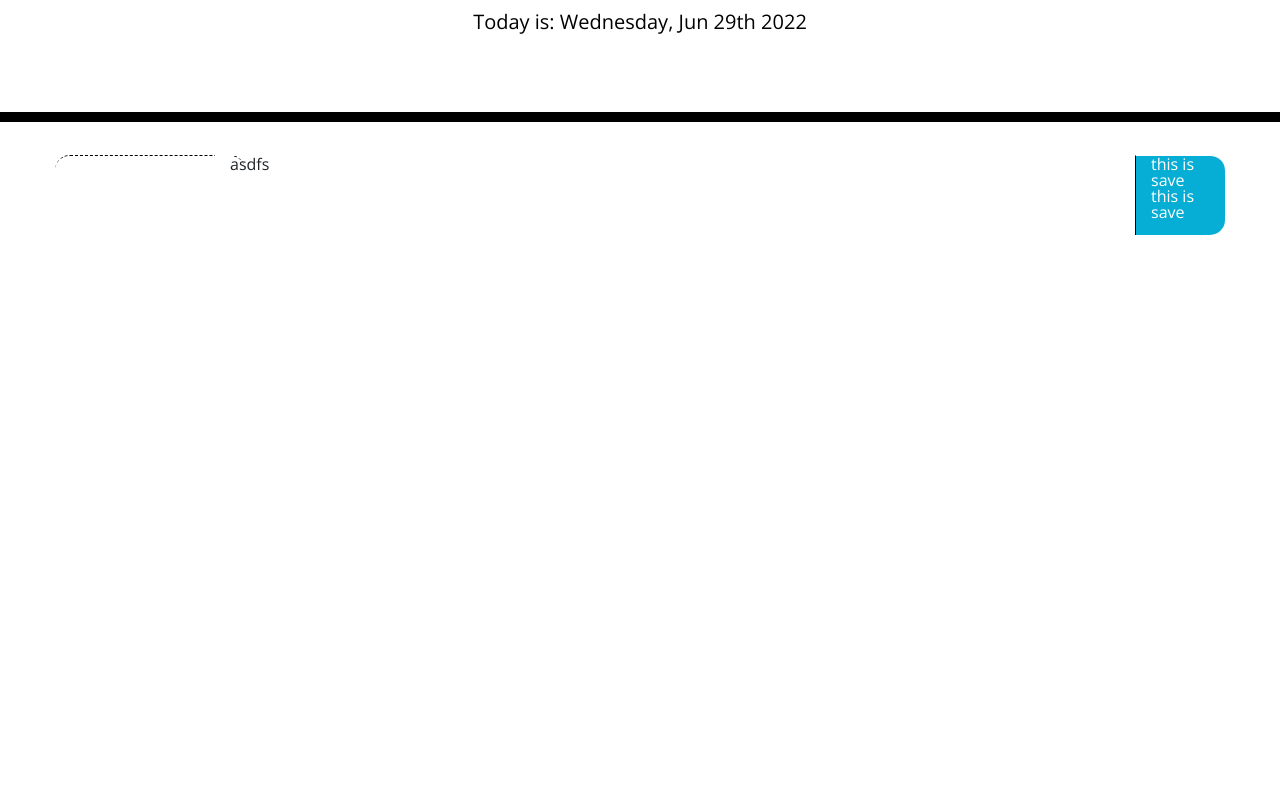
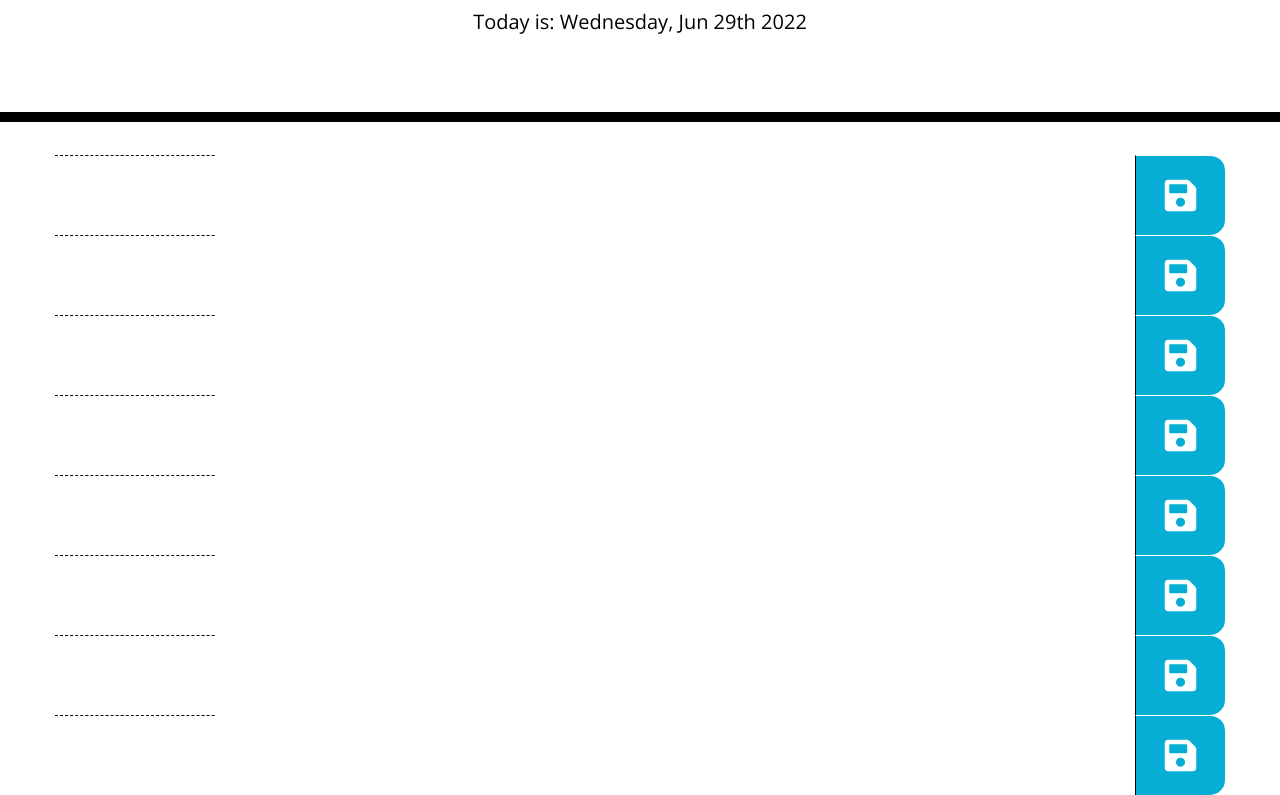
Before and after one commit to calihuddleston/calendar-application, a plain HTML site: page index.html in a window 1280 px wide. Shown: the part 182-977 px from the top of the page. Before the commit the page ends 800 px from the top, so only its background shows below. Drawn offline with nearby package versions, Linux system fonts and the light colour scheme.

Commit message:
"fixed time blocks and added save icon"

```diff
--- a/index.html
+++ b/index.html
@@ -28,13 +28,72 @@
       <p class="lead">A simple calendar app for scheduling your work day</p>
       <p id="currentDay" class="lead"></p>
     </header>
+
     <div class="container">
+      <!-- Timeblocks go here -->
       <div class="row">
-        <div class="col-2 time-block hour row"></div>
-        <div class="row col-10 textarea">asdfs</div>
-        <div class="col saveBtn row">this is save this is save</div>
+        <div class="col-2 hour row"></div>
+        <div class="row col-10 textarea"></div>
+        <div class="col saveBtn row">
+          <i class='fa fa-save' style='color: white; font-size:36px; margin: auto;'></i>
+        </div>
       </div>
-      <!-- Timeblocks go here -->
+
+      <div class="row">
+        <div class="col-2 hour row"></div>
+        <div class="row col-10 textarea"></div>
+        <div class="col saveBtn row">
+          <i class='fa fa-save' style='color: white; font-size:36px; margin: auto;'></i>
+        </div>
+      </div>
+
+      <div class="row">
+        <div class="col-2 hour row"></div>
+        <div class="row col-10 textarea"></div>
+        <div class="col saveBtn row">
+          <i class='fa fa-save' style='color: white; font-size:36px; margin: auto;'></i>
+        </div>
+      </div>
+
+      <div class="row">
+        <div class="col-2 hour row"></div>
+        <div class="row col-10 textarea"></div>
+        <div class="col saveBtn row">
+          <i class='fa fa-save' style='color: white; font-size:36px; margin: auto;'></i>
+        </div>
+      </div>
+
+      <div class="row">
+        <div class="col-2 hour row"></div>
+        <div class="row col-10 textarea"></div>
+        <div class="col saveBtn row">
+          <i class='fa fa-save' style='color: white; font-size:36px; margin: auto;'></i>
+        </div>
+      </div>
+
+      <div class="row">
+        <div class="col-2 hour row"></div>
+        <div class="row col-10 textarea"></div>
+        <div class="col saveBtn row">
+          <i class='fa fa-save' style='color: white; font-size:36px; margin: auto;'></i>
+        </div>
+      </div>
+
+      <div class="row">
+        <div class="col-2 hour row"></div>
+        <div class="row col-10 textarea"></div>
+        <div class="col saveBtn row">
+          <i class='fa fa-save' style='color: white; font-size:36px; margin: auto;'></i>
+        </div>
+      </div>
+
+      <div class="row">
+        <div class="col-2 hour row"></div>
+        <div class="row col-10 textarea"></div>
+        <div class="col saveBtn row">
+          <i class='fa fa-save' style='color: white; font-size:36px; margin: auto;'></i>
+        </div>
+      </div>
     </div>
 
     <script src="https://cdnjs.cloudflare.com/ajax/libs/jquery/3.2.1/jquery.min.js"></script>
```
